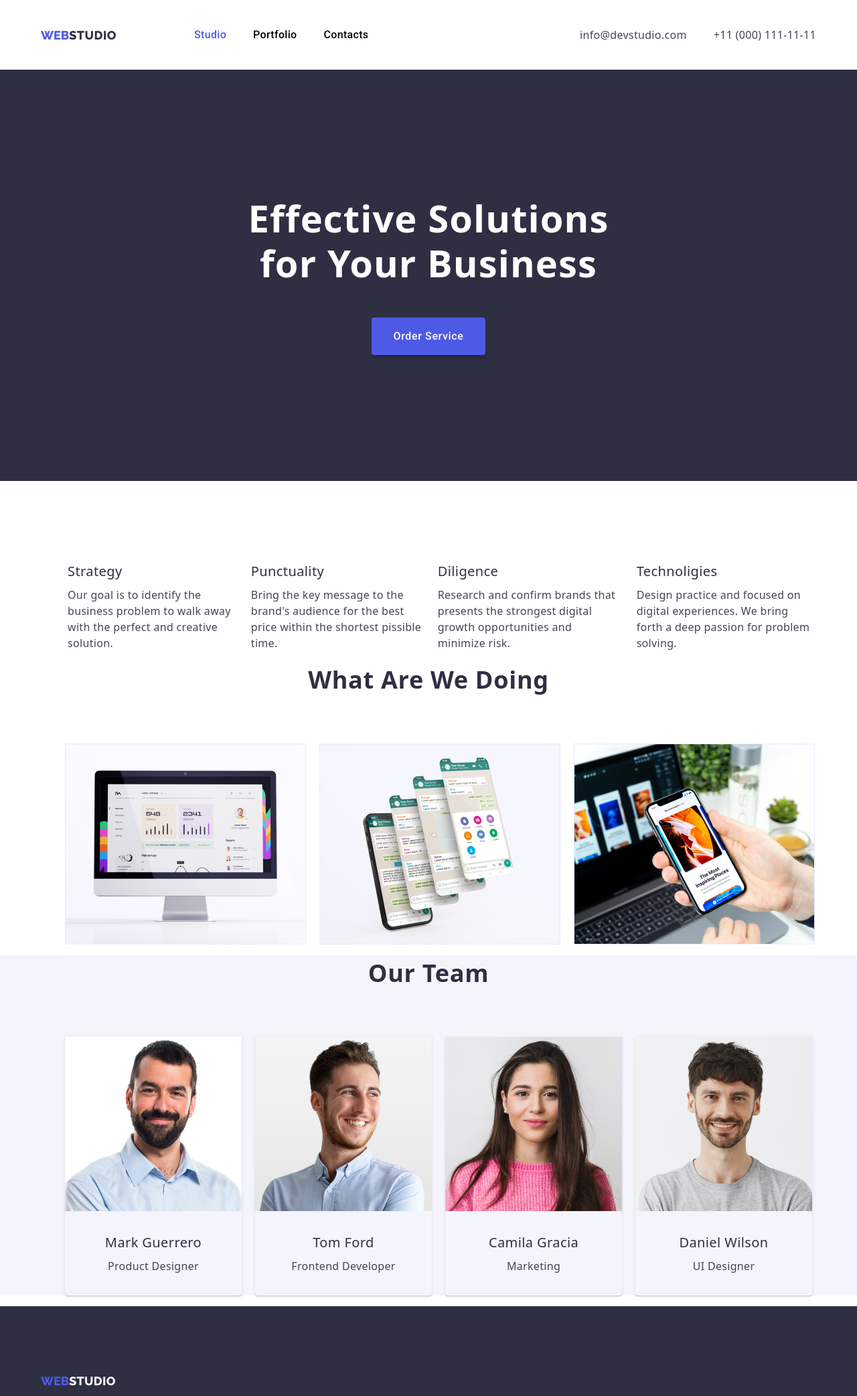
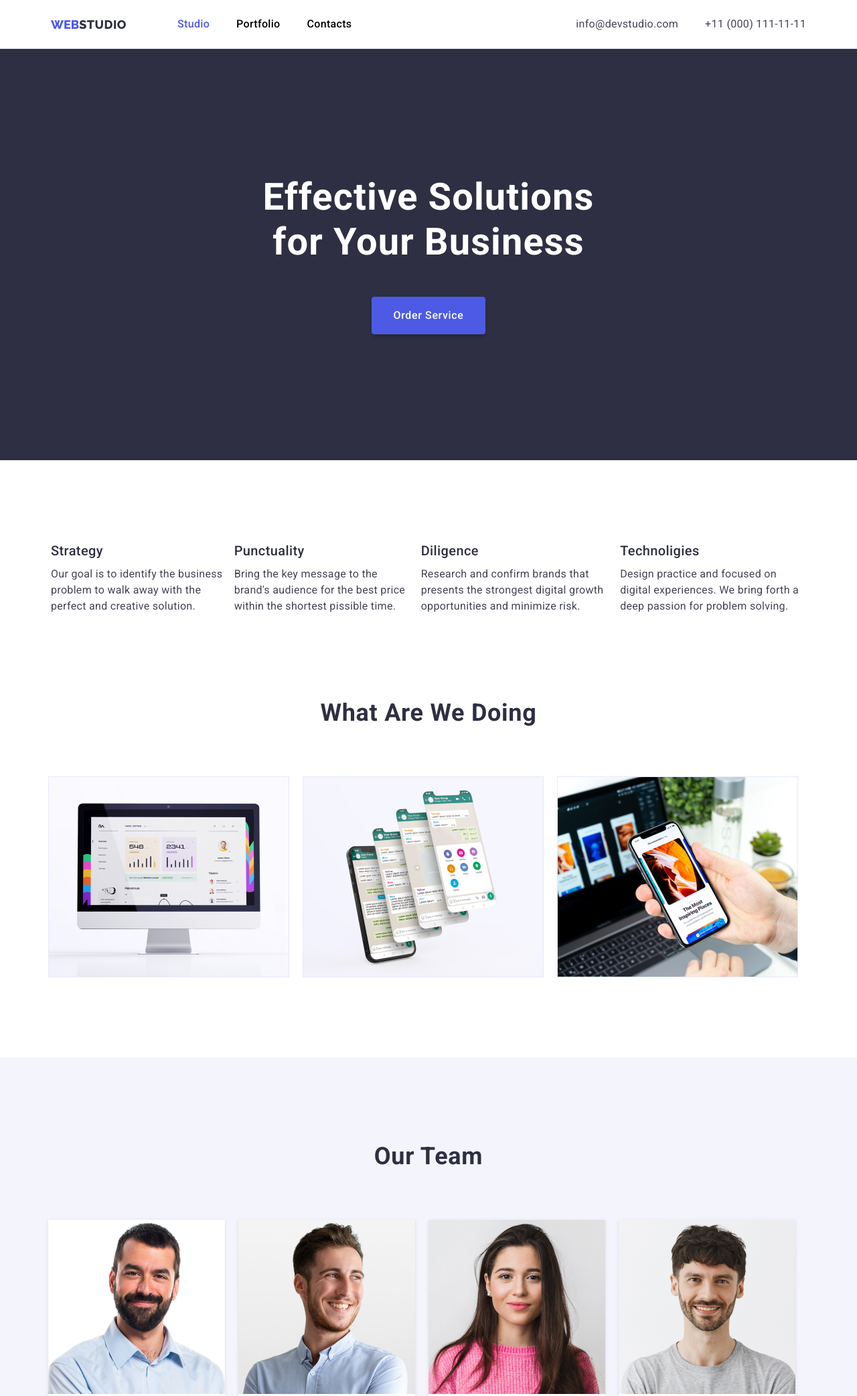
Before and after one commit to raseniel/goit-markup-hw-03, a plain HTML site: page index.html in a window 1280 px wide. Shown: the top 2084 px of the page at 67% size. Drawn offline with nearby package versions, Linux system fonts and the light colour scheme.

Commit message:
update hw3

```diff
--- a/css/styles.css
+++ b/css/styles.css
@@ -71,15 +71,19 @@ a {
 .container {
   width: 1158px;
   margin: 0 auto;
+  padding: 0 15px;
 }
 
+.section-grey {
+  background-color: #f4f4fd;
+}
 .section {
   padding: 120px 0;
 }
 
 /* Heading CSS */
 .header {
-  border-bottom: 1px solid var(--cornflower-color);
+  border-bottom: 1px solid var(--cornflower);
 }
 
 .link-webstudio-logo {
@@ -149,6 +153,14 @@ a {
 
 .lists {
   list-style-type: none;
+  margin: 0;
+  padding: 0;
+}
+
+.nav-lists {
+  list-style-type: none;
+  margin: 0;
+  padding: 0;
 }
 
 .navbar {
@@ -189,7 +201,7 @@ a {
 }
 
 /* Studio Hero Section Styling */
-.bg-section1 {
+.hero {
   background-color: var(--navyblue);
   padding-top: 188px;
   padding-bottom: 188px;
@@ -242,12 +254,12 @@ a {
   flex-direction: row;
   justify-content: space-around;
   margin-top: -24px;
-  margin-left: -24px;
+  margin-left: -16px;
 }
 
 .benefits-criteria {
   margin-top: 24px;
-  margin-left: 24px;
+  margin-left: 16px;
 }
 
 .titlelist {
@@ -303,7 +315,7 @@ a {
 
 .team-count {
   flex-direction: column;
-  background-color: var(--white-color);
+  background-color: #ffffff;
   padding-bottom: 32px;
   margin-top: 20px;
   margin-left: 20px;
--- a/index.html
+++ b/index.html
@@ -2,22 +2,22 @@
 <html lang="en">
 <head>
 
-    <link rel="stylesheet" href="./css/styles.css"></link>
     <meta charset="UFT-8" />
     <meta http-equiv="X-UA-Compatible" content="IE=edge" />
     <meta name="viewport" content="width=device, initial-scale=1.0" />
     <title>Goit Homework 03</title>
+   <link
+    href="https://fonts.googleapis.com/css2?family=Raleway:wght@800&family=Roboto:wght@400;500;700;900&display=swap"
+      rel="stylesheet"
+    />
+    <link rel="preconnect" href="https://fonts.googleapis.com" />
+    <link rel="preconnect" href="https://fonts.gstatic.com" crossorigin />
+
     <link
       rel="stylesheet"
       href="https://cdnjs.cloudflare.com/ajax/libs/modern-normalize/1.0.0/modern-normalize.min.css "
     />
-    <link rel="preconnect" href="https://fonts.googleapis.com" />
-    <link rel="preconnect" href="https://fonts.gstatic.com" crossorigin />
-    <link
-    href="https://fonts.googleapis.com/css2?family=Raleway:wght@800&family=Roboto:wght@400;500;700;900&display=swap"
-      rel="stylesheet"
-    />
-
+    <link rel="stylesheet" href="./css/styles.css"></link>
 </head>
 
 <body>
@@ -55,7 +55,7 @@
 
     <main>
         <!--This is section 1 - Hero section-->
-        <section class="section1 bg-section1">
+        <section class="hero">
             <div class="container hero-container">
             <h1 class="h1-title">
                 Effective Solutions <br> for Your Business</h1>
@@ -105,7 +105,7 @@
             </div>
         </section>
         <!--This is section 3-->
-        <section class="section3">
+        <section class="section">
             <div class="container">
             <h2 class="sectiontitle">What Are We Doing</h2>
             <ul class="services lists">
@@ -116,7 +116,7 @@
           </div>
         </section>
         <!--This is section 4-->
-        <section class="section4">
+        <section class="section section-grey">
             <div class="container">
             <h2 class="sectiontitle"> Our Team </h2>
 
```
Also changed, not shown: portfolio.html (+58 -34 lines).
